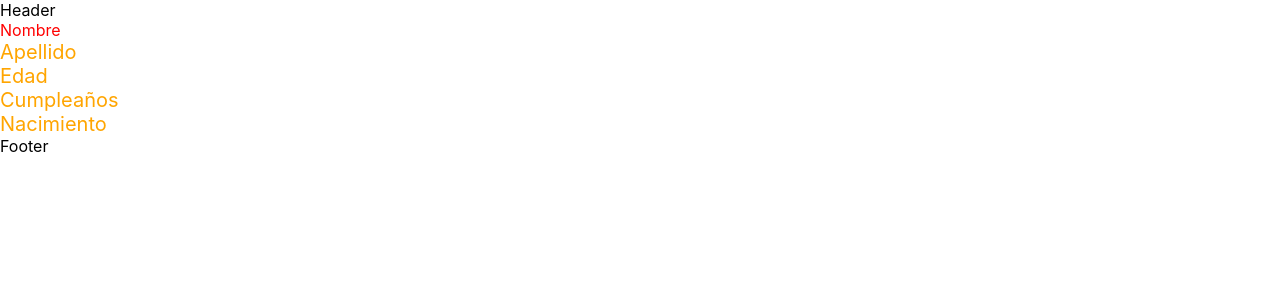
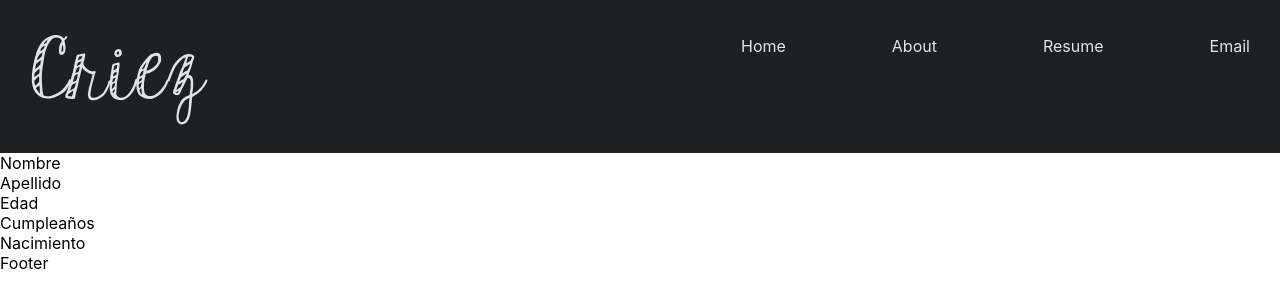
Before and after one commit to rv-cristoper/knowme, a Next.js app: page / in a window 1280 px wide. Shown: the top 308 px of the page. Built offline with nearby package versions, Linux system fonts and the light colour scheme.

Commit message:
feat: add logo in the head

```diff
--- a/components/layout/Header.tsx
+++ b/components/layout/Header.tsx
@@ -1,9 +1,28 @@
+import styles from '../../styles/layout/header.module.scss'
 
 const Header = (): JSX.Element => {
+
     return (
-        <div>
-            Header
-        </div>
+        <header className={styles.header}>
+            <div className={styles.containerMain}>
+                <div className={styles.logo}>
+                    Criez
+                </div>
+                <div className={styles.navigate}>
+                    <nav>
+                        <ul>
+                            <li>Home</li>
+                            <li>About</li>
+                            <li>Resume</li>
+                            <li>Email</li>
+                        </ul>
+                    </nav>
+                </div>
+            </div>
+            {/* <div>
+                Hamburguesa
+            </div> */}
+        </header>
     )
 }
 
--- a/pages/index.tsx
+++ b/pages/index.tsx
@@ -1,19 +1,23 @@
 import Head from 'next/head'
 import Layout from '../components/layout/Layout'
-
-import styles from '../styles/asdf.module.scss'
 
 const App = (): JSX.Element => {
 
    return (
       <>
          <Head>
-            <title>rv_cristoper</title>
+            <title>Cristoper Jhanfranco</title>
+            <link
+               rel="preload"
+               href="/fonts/KGHardCandy/KGHardCandyStriped.ttf"
+               as="font"
+               crossOrigin=""
+            />
          </Head>
          <Layout>
-            <div className={styles.main}>
+            <div>
                Nombre
-               <div className={styles.apellido}>
+               <div>
                   Apellido
                   <div>
                      Edad
--- a/styles/asdf.module.scss
+++ /dev/null
@@ -1,8 +0,0 @@
-@import "colors";
-.main {
-    color: red;
-}
-.apellido {
-    color: $orange;
-    font-size: 20px;
-}
--- a/styles/globals.css
+++ b/styles/globals.css
@@ -1,3 +1,5 @@
+@import url("https://fonts.googleapis.com/css2?family=Poppins:wght@300;400;600;700&family=Space+Mono:wght@400;700&display=swap");
+
 html,
 body {
   padding: 0;
@@ -21,3 +23,12 @@ a {
 * {
   box-sizing: border-box;
 }
+
+
+@font-face {
+  font-family: "KGHardCandy";
+  src: url("/fonts/KGHardCandy/KGHardCandyStriped.ttf");
+  font-style: normal;
+  font-weight: 400;
+  font-display: swap;
+}
--- /dev/null
+++ b/styles/layout/header.module.scss
@@ -0,0 +1,26 @@
+.header {
+    width: 100%;
+    background-color: #1e2022;
+    color: #e0e3e8;
+}
+.containerMain {
+    display: flex;
+    padding: 20px 30px;
+    justify-content: space-between;
+}
+.logo {
+    font-size: 100px;
+    letter-spacing: 1.6px;
+    font-family: 'KGHardCandy';
+    cursor: pointer;
+}
+.navigate{
+    width: 45%;
+    ul{
+        display: flex;
+        justify-content: space-between;
+        li{
+            list-style: none;
+        }
+    }
+}
```
Also changed, not shown: public/fonts/KGHardCandy/KGHardCandyStriped.ttf (added).
